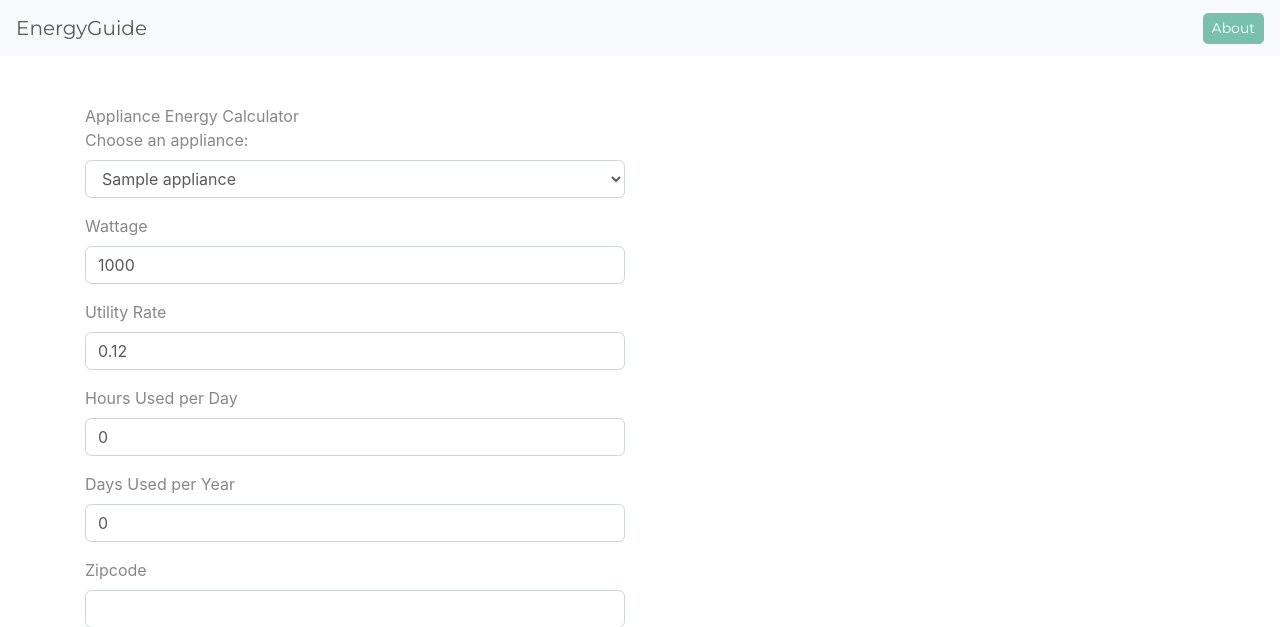
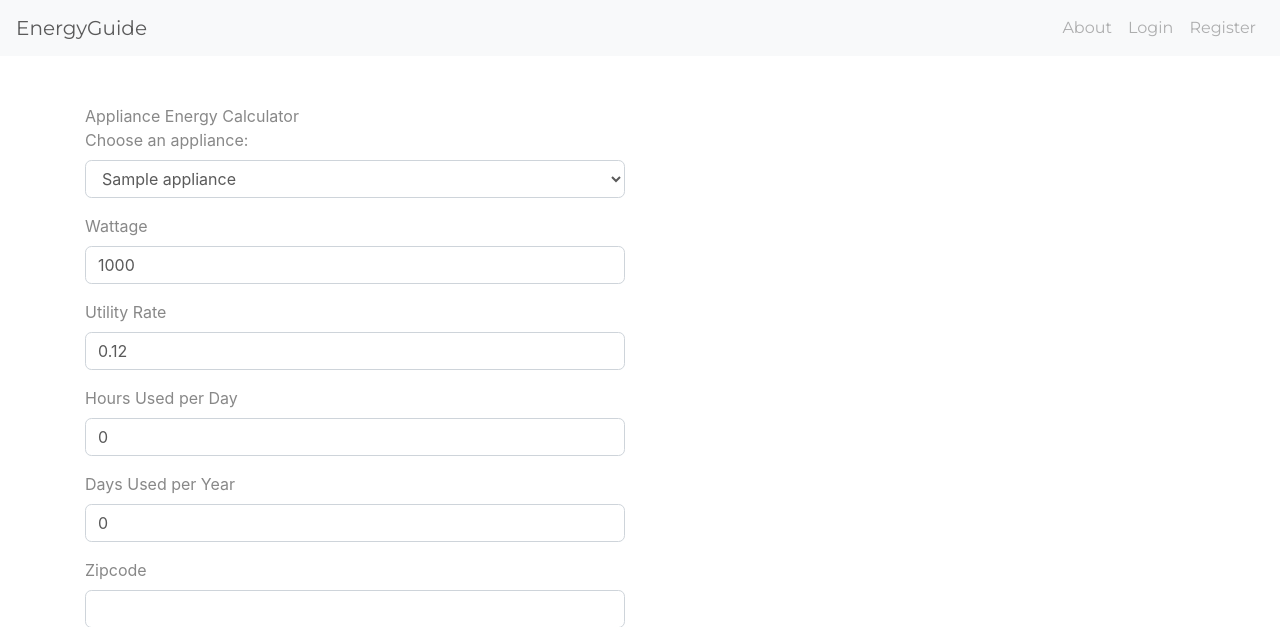
Before and after one commit to eaquin1/EnergyGuideCalculator, a Flask app: page / in a window 1280 px wide. Shown: the top 627 px of the page. Run offline with Flask 2, Linux system fonts and the light colour scheme; tables that the repository leaves empty hold one stand-in row (Sample ...); some libraries are stand-ins or nearby versions.

Commit message:
edit navbar

```diff
--- a/app.py
+++ b/app.py
@@ -77,7 +77,8 @@ def calculate():
 def return_grid_value():
     """Return grid cleanliness value. First call GeoNames API to get longitude and latitude, then call Watt Time API"""
     zipcode = request.args.get('zipcode')
-    geonames = "http://api.geonames.org/searchJSON" #?q={request.args.get('zipcode')}&username={GEONAMES_USER}"
+    #Todo: URL for Canada and US http://api.geonames.org/postalCodeLookupJSON?postalcode=n4k5n8&country=CA&username=
+    geonames = "http://api.geonames.org/searchJSON"
     resp_zip = requests.get(geonames, params={"q": zipcode, "username": GEONAMES_USER})
     geodata = resp_zip.json()
     lng = geodata['geonames'][0]['lng']
--- a/templates/base.html
+++ b/templates/base.html
@@ -8,13 +8,24 @@
     <script src="https://unpkg.com/jquery"></script>
 </head>
 <body>
-    <nav class="navbar navbar-light bg-light">
+    <nav class="navbar navbar-expand-md navbar-light bg-light">
         <a class="navbar-brand" href="/">EnergyGuide</a>
+        <button class="navbar-toggler" type="button" data-toggle="collapse" data-target="#navbarSupportedContent" aria-controls="navbarSupportedContent" aria-expanded="false" aria-label="Toggle navigation">
+            <span class="navbar-toggler-icon"></span>
+        </button>
+        <div class="collapse navbar-collapse">
         <ul class="navbar-nav ml-auto">
             <li class="nav-item">
-                <a class="btn btn-sm btn-primary" href="/">About</a>
+                <a class="nav-link" href="/">About</a>
+            </li>
+            <li class="nav-item">
+                <a class="nav-link" href="/">Login</a>
+            </li>
+            <li class="nav-item">
+                <a class="nav-link" href="/">Register</a>
             </li>
         </ul>
+    </div>
     </nav>
     <div class="container mt-5">
         {% block content %}
```
Also changed, not shown: other parts of templates/base.html (+5 -0 lines).
